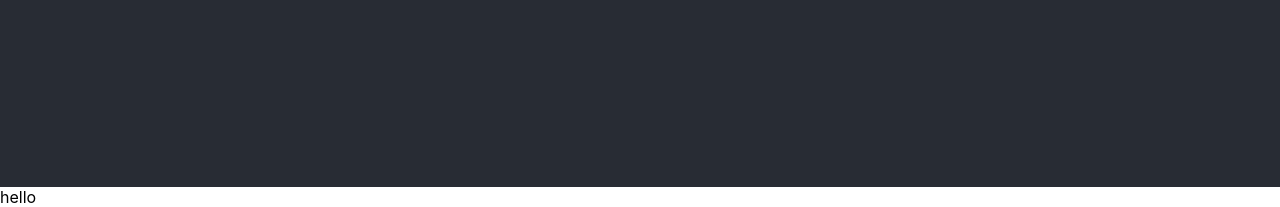
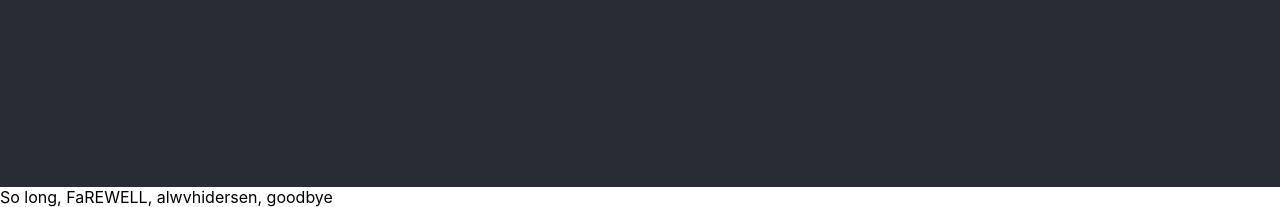
Before and after one commit to elliottmotson/flask-test, a Flask app: page / in a window 1280 px wide. Shown: the part 613-820 px from the top of the page. Run offline with Flask 3, Linux system fonts and the light colour scheme.

Commit message:
sdfioasdfnjsdf

```diff
--- a/templates/index.html
+++ b/templates/index.html
@@ -14,7 +14,7 @@
             </p>
         </header>
     </div>
-    <div>hello</div>
+    <div>So long, FaREWELL, alwvhidersen, goodbye </div>
 </body>
 
 </html>
```
